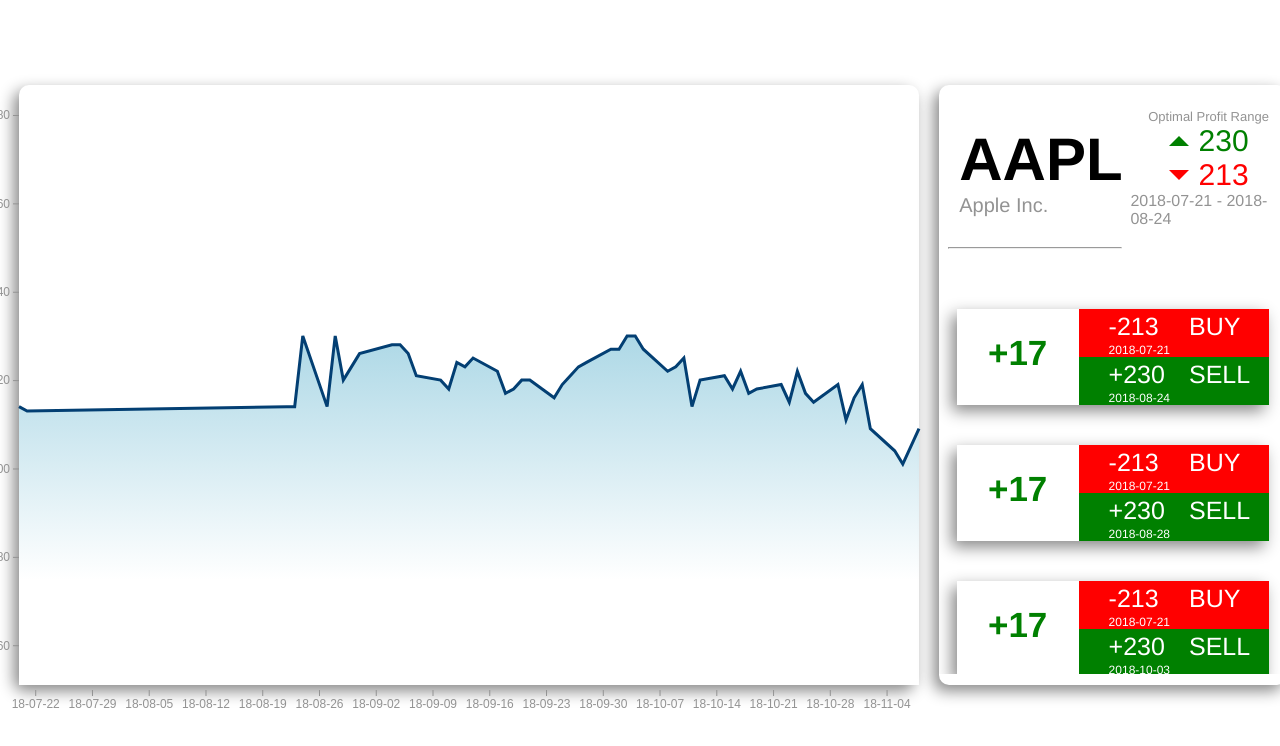
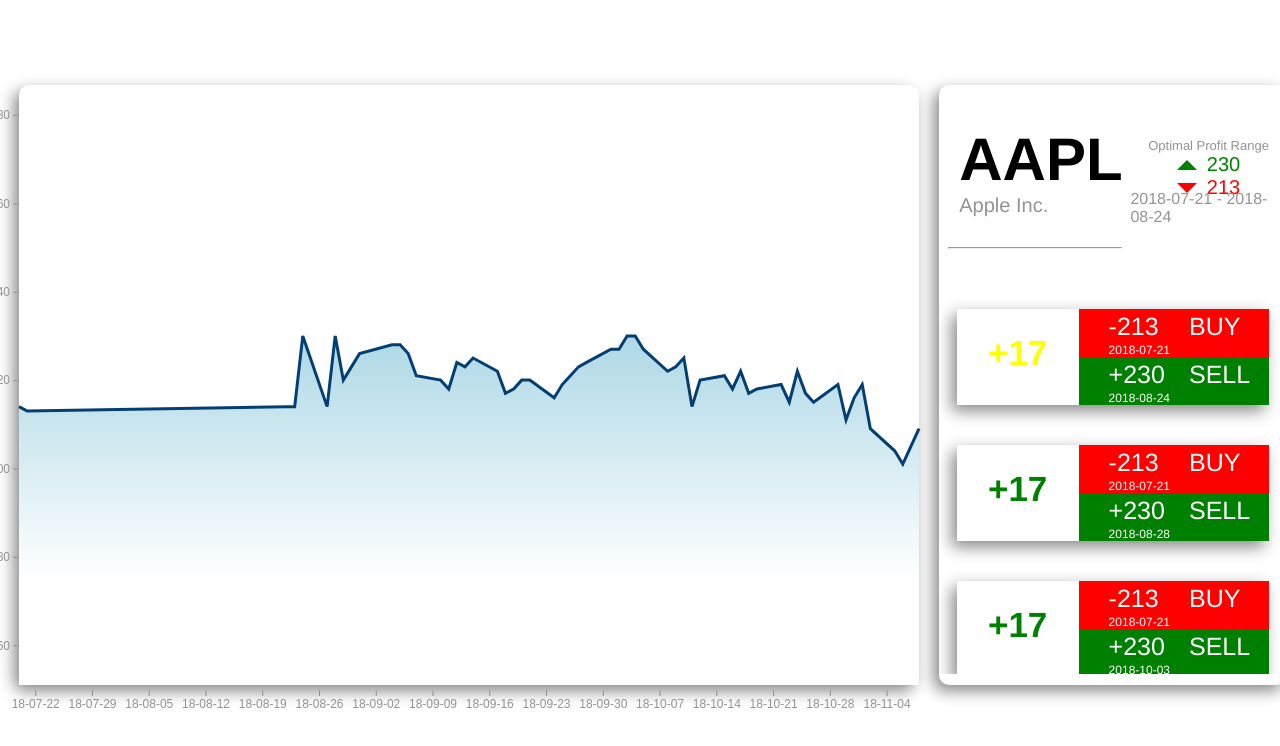
Before and after one commit to mjjply42/APLStockMaxProfit, a React (Create React App) app: page / in a window 1280 px wide. Shown: the top 746 px of the page. Built offline with nearby package versions, Linux system fonts and the light colour scheme.

Commit message:
added all features --- need to clean & refactor

```diff
--- a/src/components/logic/profitComponent.js
+++ b/src/components/logic/profitComponent.js
@@ -2,14 +2,15 @@
 import { GainBlock } from '../presentation/gainComponent.js';
 
 export const ProfitPeriod = (props) => {
-    const { data } = props;
+    const { data, optimal } = props;
+    console.log("HHHH: ", optimal)
     return (
         <>
         <div style={styles.profitPeriodContainer}>
             <div style={styles.gainContainer}>
             {data ? data.map((gain, index) => {
                 return (
-                    <GainBlock key={ index } gain={ gain } passGain={ props.passGain }/>
+                    <GainBlock key={ index } gain={ gain } passGain={ props.passGain } optimal={ optimal }/>
                 )
             }) : undefined }
             </div>
--- a/src/components/presentation/gainComponent.js
+++ b/src/components/presentation/gainComponent.js
@@ -2,7 +2,8 @@
 import { Buy, Sell } from './stockAction.js';
 
 export const GainBlock = (props) => {
-    const { gain } = props
+    const { gain, optimal } = props
+    console.log("GGGGG: ", gain)
     return (
         <>
         <div onClick={()=>{props.passGain(gain)}} style={{boxShadow: (!gain.selected ? ('-5px 6px 15px #888888') : ('0px 0px 15px 10px steelblue')),
@@ -13,7 +14,11 @@
                 marginBottom: '40px',
                 cursor: 'pointer',}}>
             <div style={styles.profitDiv}>
-                <h1 style={ styles.profit }> +{ gain.profit } </h1>
+                <h1 style={{minWidth: '110px',
+                        fontSize: '35px',
+                        color: (optimal ?((gain.id === optimal.id) ? 'yellow': 'green'):'green'),
+                        gridArea: 'profit',
+                        textAlign: 'center',}}> +{ gain.profit } </h1>
             </div>
             <div style={ styles.buySell }>
                 <Buy buy={ gain.buy }/>
--- a/src/components/presentation/optimalComponent.js
+++ b/src/components/presentation/optimalComponent.js
@@ -25,8 +25,21 @@
 export const NotAvailable = () => {
     return (
         <>
-            <p>N/A</p>
-            <p>N/A</p>
+            <>
+            <div style={styles.mainContainer}>
+            <p style={ styles.title }>Optimal Profit Range</p>
+                <div style={ styles.sellContainer }>
+                    <p style={ styles.optimalSellPrice }>N/A</p>
+                </div>
+                <div style={ styles.buyContainer }>
+                    <span style={ styles.downArrow }></span>
+                    <p style={ styles.optimalBuyPrice }>N/A</p>
+                </div>
+                <div style={ styles.optimalDates }>
+                    <p style={ styles.date }>N/A</p>
+                </div>
+            </div>
+        </>
         </>
     )
 };
@@ -38,14 +51,15 @@
         flexWrap: 'wrap',
         alignItems: 'center',
         justifyContent: 'center',
+        paddingTop: '36px',
         //backgroundColor: 'pink'
     },
     optimalSellPrice: {
-        fontSize: '30px',
+        fontSize: '20px',
         color: 'green',
     },
     optimalBuyPrice: {
-        fontSize: '30px',
+        fontSize: '20px',
         color: 'red',
     },
     sellContainer: {
@@ -84,7 +98,7 @@
         width: '100%',
     },
     date: {
-        marginTop: '-40px',
+        marginTop: '-58px',
         fontSize: '16px',
         color: '#939393',
     },
```
Lines whose indentation alone changed are shown as unchanged.
